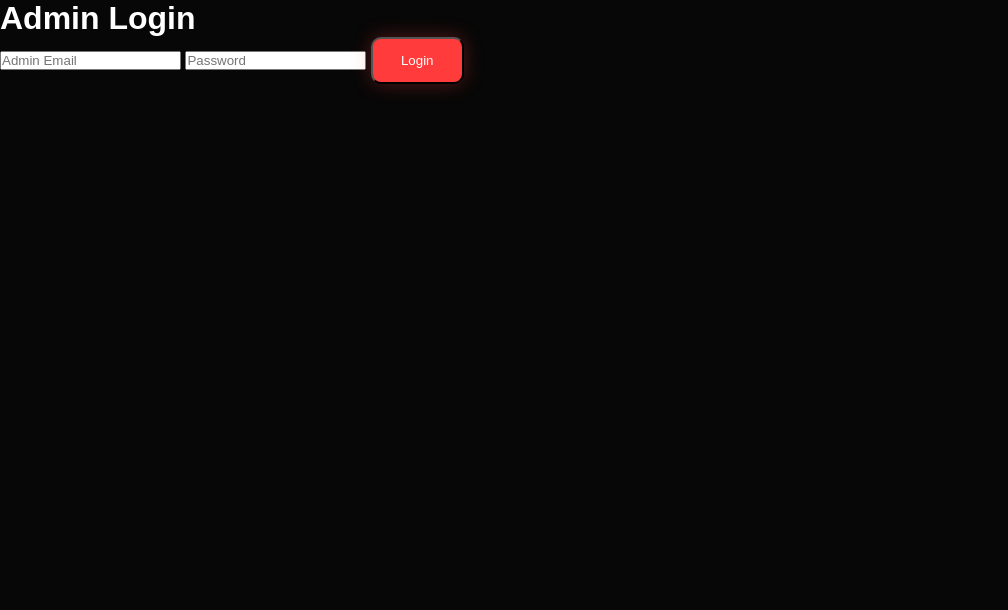
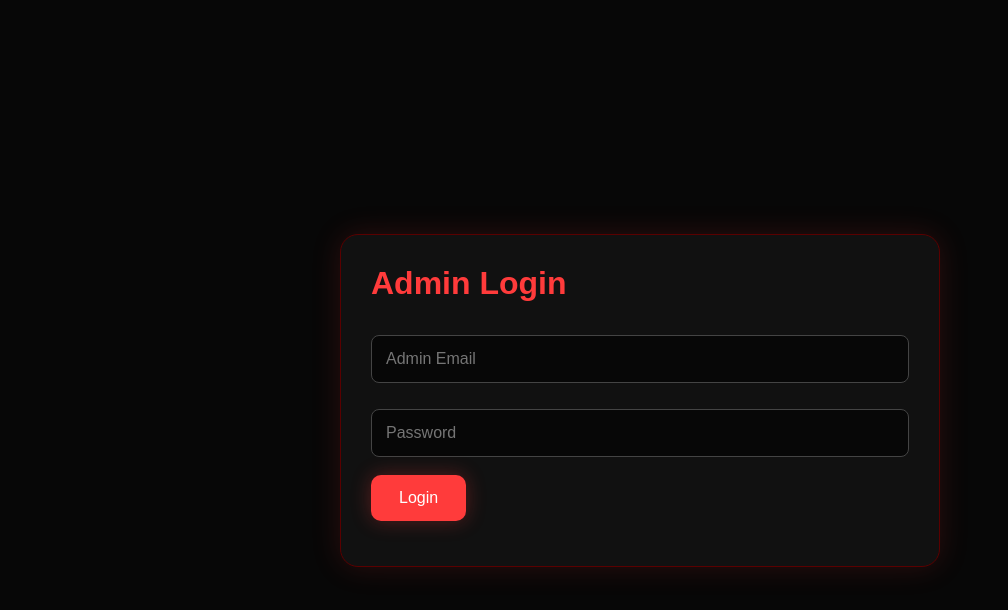
Before and after one commit to dfrakesh/df-rakesh-freefire, a plain HTML site: page admin.html in a window 1280 px wide. Shown: the whole page, without its empty margins (0-1008 px from the left). Drawn offline with Linux system fonts and the light colour scheme.

Commit message:
Update style.css

```diff
--- a/style.css
+++ b/style.css
@@ -15,3 +15,73 @@ body{font-family:Arial,Helvetica,sans-serif;background:#070707;color:#fff}
 .big{font-size:32px;color:#ff5c5c;margin-top:8px}
 .register{text-align:center}
 .footer{text-align:center;padding:28px;color:#999;border-top:1px solid #222}
+.admin-page{
+  min-height:100vh;
+  background:#070707;
+  display:flex;
+  justify-content:center;
+  align-items:center;
+  padding:30px;
+}
+
+.admin-box{
+  width:100%;
+  max-width:600px;
+  background:#111;
+  border:1px solid #5a0000;
+  border-radius:18px;
+  padding:30px;
+  box-shadow:0 0 30px rgba(255,59,59,.15);
+}
+
+.admin-box h1{
+  color:#ff3b3b;
+  margin-bottom:25px;
+}
+
+.admin-box input{
+  width:100%;
+  padding:14px;
+  margin:8px 0 18px;
+  background:#070707;
+  border:1px solid #444;
+  border-radius:8px;
+  color:#fff;
+  font-size:16px;
+}
+
+.admin-box label{
+  display:block;
+  color:#ddd;
+  font-weight:bold;
+}
+
+.admin-box button{
+  border:none;
+  cursor:pointer;
+  font-size:16px;
+}
+
+.admin-header{
+  display:flex;
+  justify-content:space-between;
+  align-items:center;
+}
+
+.logout{
+  background:#333;
+  color:white;
+  padding:10px 15px;
+  border-radius:8px;
+}
+
+.save-btn{
+  width:100%;
+  margin-top:10px;
+}
+
+#loginStatus,
+#saveStatus{
+  margin-top:15px;
+  color:#ff5c5c;
+}
```
